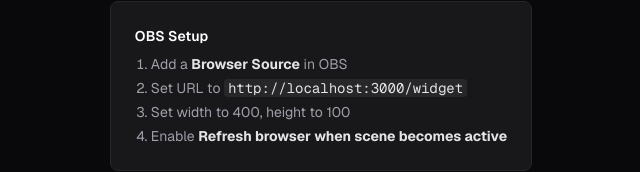
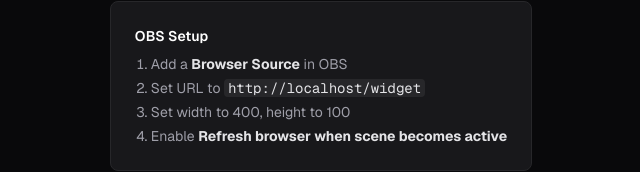
Before and after one commit to cltq/spotify-widget.self, a Next.js app: page / in a window 1280 px wide. Shown: the part 475-647 px from the top of the page, without its empty margins (319-959 px from the left). Built offline with nearby package versions, Linux system fonts and the light colour scheme; no server answers.

Commit message:
dynamic widget URL from current origin

```diff
--- a/app/page.tsx
+++ b/app/page.tsx
@@ -10,8 +10,10 @@ type SpotifyUser = {
 
 export default function Home() {
   const [user, setUser] = useState<SpotifyUser | null>(null);
+  const [origin, setOrigin] = useState("");
 
   useEffect(() => {
+    setOrigin(window.location.origin);
     fetch("/api/spotify/user")
       .then((r) => r.json())
       .then((data) => {
@@ -68,7 +70,7 @@ export default function Home() {
           <li>
             Set URL to{" "}
             <code className="rounded bg-zinc-800 px-1 text-zinc-200">
-              http://localhost:3000/widget
+              {origin}/widget
             </code>
           </li>
           <li>Set width to 400, height to 100</li>
```
